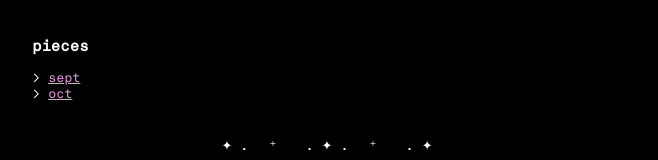
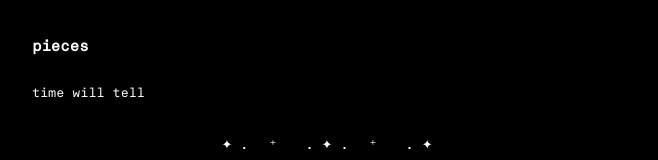
Before and after one commit to awhmaisy/pleasant-fw24, a SvelteKit app: page / in a window 1280 px wide. Shown: the part 727-887 px from the top of the page, without its empty margins (308-966 px from the left). Built offline with nearby package versions, Linux system fonts and the light colour scheme.

Commit message:
fuck u man attempt

```diff
--- a/src/routes/+page.svelte
+++ b/src/routes/+page.svelte
@@ -45,14 +45,9 @@ x.com/<a href="https://x.com/awhmaisy">awhmaisy</a>
 <hr />
 <br />
 <h3>pieces</h3>
-<ul>
-    <li>
-        <a href="/blog/sept">sept</a>
-    </li>
-    <li>
-        <a href="/blog/oct">oct</a>
-    </li>
-</ul>
+<p>
+    time will tell
+</p>
 <br />
 <hr />
 <br />
```
